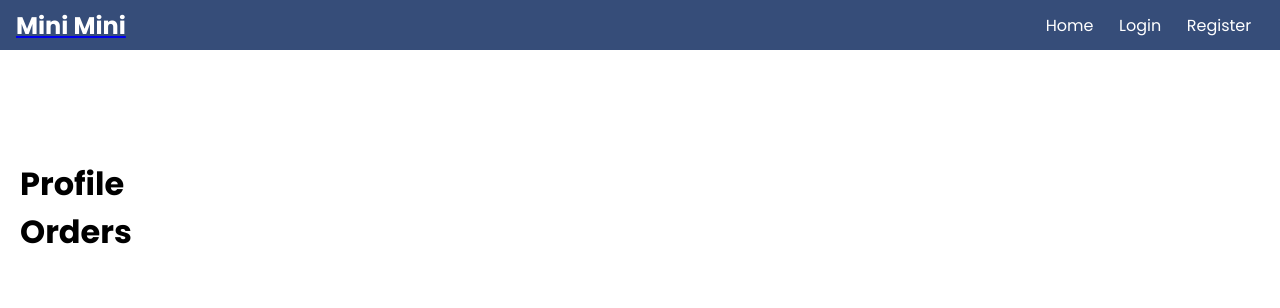
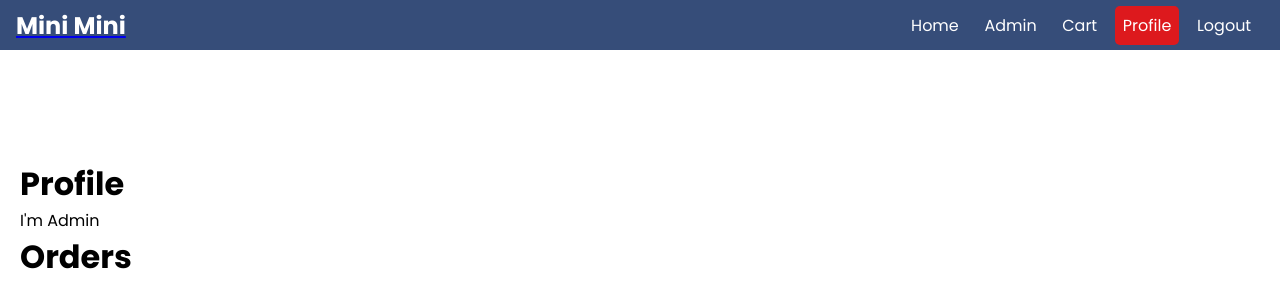
Before and after one commit to aomsk/mini-e-commerce, a React (Vite) app in the folder frontend/: page /profile in a window 1280 px wide. Shown: the top 308 px of the page. Built offline with nearby package versions, Linux system fonts and the light colour scheme; no server answers; sample sign-in values are in the browser's storage.

Commit message:
chore(frontend): update auth

```diff
--- a/frontend/src/App.tsx
+++ b/frontend/src/App.tsx
@@ -18,8 +18,8 @@ import AdminRoutes from "./utils/AdminRoutes";
 import { useAuthContext } from "./hooks/useAuthContext";
 
 const App = () => {
-  const token = localStorage.getItem("token");
-  const { currentUser } = useAuthContext();
+  const { currentUser, user } = useAuthContext();
+
   return (
     <>
       <Navbar />
@@ -35,16 +35,8 @@ const App = () => {
         </Route>
         // public routes
         <Route path="/" element={<Home />} errorElement={<ErrorPage />} />
-        <Route
-          path="/login"
-          element={!token || currentUser === "public" ? <Login /> : <Navigate to="/" replace />}
-          errorElement={<ErrorPage />}
-        />
-        <Route
-          path="/register"
-          element={!token || currentUser === "public" ? <Register /> : <Navigate to="/" replace />}
-          errorElement={<ErrorPage />}
-        />
+        <Route path="/login" element={!user?.token || currentUser === "public" ? <Login /> : <Navigate to="/" replace />} errorElement={<ErrorPage />} />
+        <Route path="/register" element={!user?.token || currentUser === "public" ? <Register /> : <Navigate to="/" replace />} errorElement={<ErrorPage />} />
         <Route path="*" element={<NotFound />} />
       </Routes>
     </>
--- a/frontend/src/context/AuthContext.tsx
+++ b/frontend/src/context/AuthContext.tsx
@@ -1,5 +1,5 @@
 /* eslint-disable @typescript-eslint/no-explicit-any */
-import { createContext, useState } from "react";
+import { createContext, useState, useEffect } from "react";
 import axios from "axios";
 import { useNavigate, redirect } from "react-router-dom";
 import { message } from "antd";
@@ -14,7 +14,7 @@ interface IUser {
 }
 
 interface IAuthContext {
-  user: IUser;
+  user: IUser | null;
   login: (email: string, password: string) => void;
   logout: () => void;
   currentUser: string;
@@ -25,12 +25,25 @@ export const AuthContext = createContext<IAuthContext | null>(null);
 export const AuthContextProvider = ({ children }: IProps) => {
   const navigate = useNavigate();
   const [messageApi, contextHolder] = message.useMessage();
-  const [user, setUser] = useState<IUser>({
-    email: "",
-    token: "",
-  });
-  const [currentUser, setCurrentUser] = useState<string>(localStorage.getItem("user_type") || "public");
-  console.log("currentUser: ", currentUser);
+  const [user, setUser] = useState<IUser | null>(
+    JSON.parse(localStorage.getItem("user") as string) || {
+      email: "",
+      token: "",
+    }
+  );
+  const [currentUser, setCurrentUser] = useState<string>("public");
+
+  useEffect(() => {
+    console.log("user : ", user);
+    if (user?.token) {
+      const decoded: any = jwtDecode((user as IUser)?.token);
+      if (decoded.role === "admin") {
+        setCurrentUser("admin");
+      } else {
+        setCurrentUser("customer");
+      }
+    }
+  }, [user]);
 
   // login
   const login = async (email: string, password: string) => {
@@ -39,18 +52,10 @@ export const AuthContextProvider = ({ children }: IProps) => {
       .then((response) => {
         if (response.status === 200) {
           setUser(response.data.user);
-          const decoded: any = jwtDecode(response.data.user.token);
-          console.log("decoded: ", decoded);
-          if (decoded.role === "admin") {
-            setCurrentUser("admin");
-            localStorage.setItem("user_type", "admin");
-          } else {
-            setCurrentUser("customer");
-            localStorage.setItem("user_type", "customer");
-          }
           navigate("/");
           localStorage.setItem("token", response.data.user.token);
           localStorage.setItem("email", response.data.user.email);
+          localStorage.setItem("user", JSON.stringify(response.data.user));
         }
       })
       .catch((error) => {
--- a/frontend/src/pages/Profile.tsx
+++ b/frontend/src/pages/Profile.tsx
@@ -11,10 +11,10 @@ interface User {
 
 const Profile = () => {
   const [userData, setUserData] = useState<User>();
-  const { currentUser } = useAuthContext();
+  const { currentUser, user } = useAuthContext();
   const getUserData = async () => {
-    const email: string | null = localStorage.getItem("email");
-
+    // const email: string | null = localStorage.getItem("email");
+    const { email } = user;
     await axios
       .post("http://localhost:3000/api/user", { email })
 
--- a/frontend/src/utils/ProtectedRoutes.tsx
+++ b/frontend/src/utils/ProtectedRoutes.tsx
@@ -5,7 +5,7 @@ const ProtectedRoute = () => {
   const { user } = useAuthContext();
   const token = localStorage.getItem("token");
 
-  if (!user.token && !token) {
+  if (!user?.token && !token) {
     return <Navigate to={"/"} replace />;
   }
 
```
